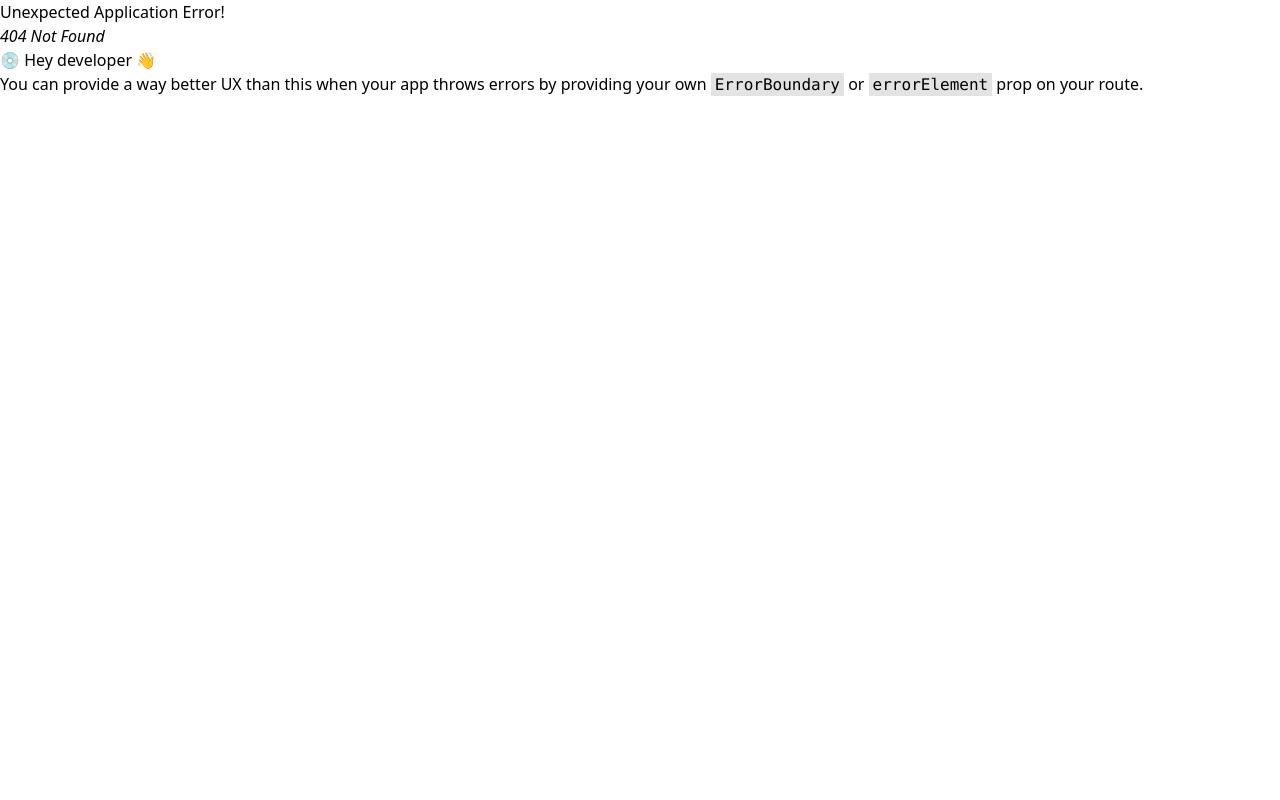
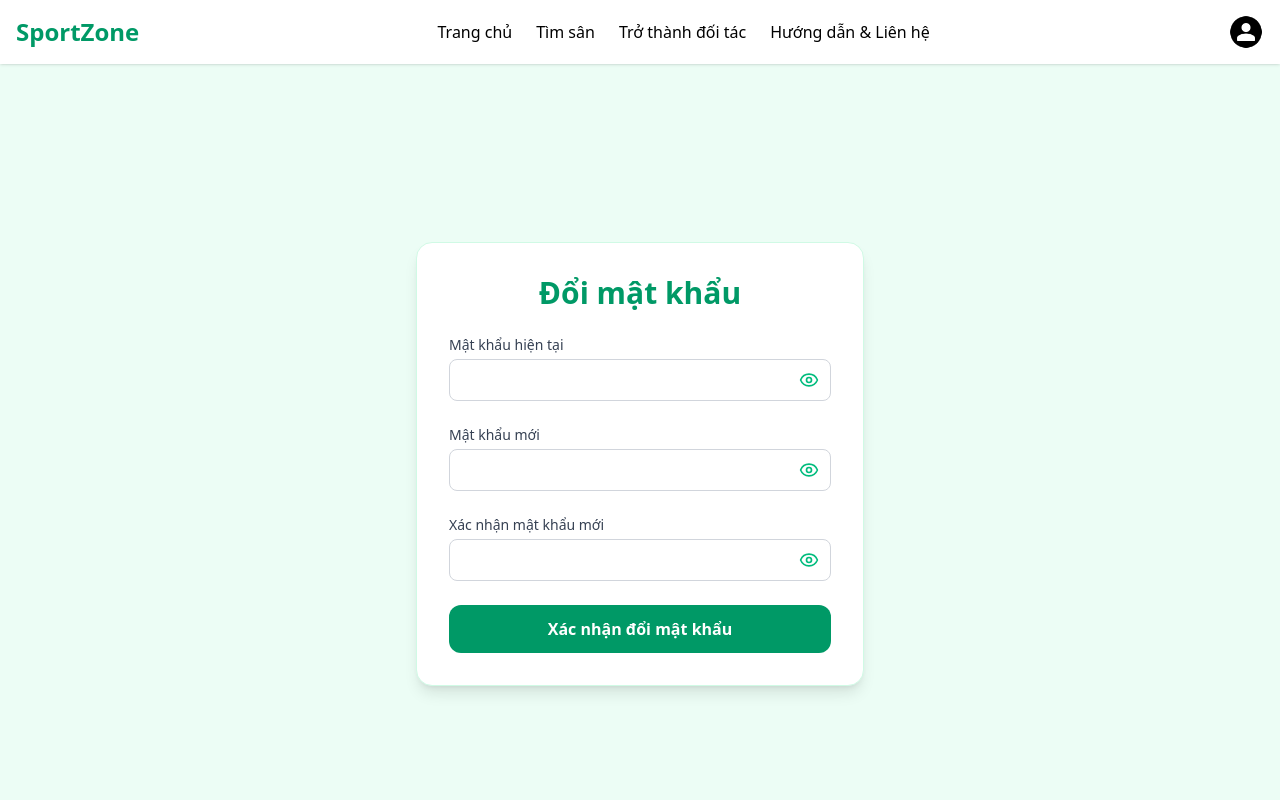
Before and after one commit to levanchuong19/FE_Sport_Court_Booking, a React (Vite) app: page /change-password in a window 1280 px wide. Before the commit this address had no page. Shown: the top 800 px of the page. Built offline with nearby package versions, Linux system fonts and the light colour scheme; sample sign-in values are in the browser's storage.

Commit message:
Change Password Page

```diff
--- a/package.json
+++ b/package.json
@@ -31,6 +31,7 @@
     "@radix-ui/react-toggle-group": "^1.1.9",
     "@radix-ui/react-tooltip": "^1.2.6",
     "@react-google-maps/api": "^2.20.7",
+    "@react-oauth/google": "^0.7.0",
     "@reduxjs/toolkit": "^2.8.2",
     "@tailwindcss/vite": "^4.1.7",
     "@tanstack/react-table": "^8.21.3",
@@ -51,12 +52,12 @@
     "react-icons": "^5.5.0",
     "react-redux": "^9.2.0",
     "react-router-dom": "^7.6.0",
+    "react-toastify": "^11.0.5",
     "recharts": "^2.15.3",
     "swiper": "^11.2.8",
     "tailwind-merge": "^3.3.0",
     "tailwindcss-animate": "^1.0.7",
-    "vaul": "^1.1.2",
-    "@react-oauth/google": "^0.7.0"
+    "vaul": "^1.1.2"
   },
   "devDependencies": {
     "@eslint/js": "^9.25.0",
--- a/src/App.tsx
+++ b/src/App.tsx
@@ -20,6 +20,7 @@ import SearchPage from "./Pages/search";
 import DashboardGuard from "./Components/dashboardRouter";
 import Profile from "./Pages/profile";
 import ForgotPassword from "./Pages/forgotPassword";
+import ChangePassword from "./Pages/changePassword";
 
 function App() {
   const router = createBrowserRouter([
@@ -43,6 +44,7 @@ function App() {
         { path: "detail-court/:id", element: <DetailCourt /> },
         { path: "registerPartner", element: <RegisterPartner /> },
         { path: "profile", element: <Profile /> },
+        { path: "change-password", element: <ChangePassword /> },
         { path: "businessLocation", element: <BusinessLocationPage /> },
         { path: "businessLocation/:id", element: <BusinessLocationDetail /> },
         { path: "search", element: <SearchPage /> },
--- a/src/Components/courtCard.tsx
+++ b/src/Components/courtCard.tsx
@@ -1,4 +1,3 @@
-import { Button } from "antd";
 import {
   Calendar,
   Car,
@@ -31,7 +30,6 @@ function CourtCard({ court }: { court: Court }) {
 
   const rating = court.businessLocation?.rating || 4.8;
   const reviews = court.businessLocation?.reviews || 124;
-  const distance = "1.5 km";
   const price = court.prices?.find((p) => p.priceType === "HOURLY")?.price;
 
   const handleBooking = () => {
@@ -53,12 +51,12 @@ function CourtCard({ court }: { court: Court }) {
   };
 
   return (
-    <div className="rounded-2xl bg-green-50 border border-green-100 shadow-sm p-4 max-w-xs w-full mx-auto flex flex-col justify-between min-h-[440px]">
+    <div className="h-full flex flex-col justify-between rounded-2xl bg-emerald-50 border border-gray-200 shadow hover:shadow-lg transition p-4">
       {/* Image Slider */}
-      <div className="relative rounded-xl overflow-hidden h-40 bg-gray-100 flex items-center justify-center mb-3">
+      <div className="relative h-40 rounded-xl overflow-hidden mb-3 bg-gray-100">
         <Swiper
           spaceBetween={30}
-          centeredSlides={true}
+          centeredSlides
           modules={[Autoplay, Pagination, Navigation]}
           autoplay={{ delay: 2500, disableOnInteraction: false }}
           pagination={{ clickable: true }}
@@ -68,7 +66,7 @@ function CourtCard({ court }: { court: Court }) {
               <img
                 src={image.imageUrl}
                 alt={court.courtName || "placeholder"}
-                className="w-full h-full object-cover"
+                className="w-full h-40 object-cover"
               />
             </SwiperSlide>
           ))}
@@ -90,11 +88,11 @@ function CourtCard({ court }: { court: Court }) {
 
       {/* Info */}
       <div className="flex-1 flex flex-col gap-2">
-        <div className="font-semibold text-base text-gray-900 leading-tight line-clamp-2">
+        <h3 className="text-base font-semibold text-gray-900 leading-tight line-clamp-2">
           {court.courtName || "Tên sân"}
-        </div>
-        <div className="flex items-center text-gray-500 text-sm gap-1 truncate">
-          <MapPin className="w-4 h-4 mr-1" />
+        </h3>
+        <div className="flex items-center text-gray-500 text-sm truncate">
+          <MapPin className="w-4 h-4 mr-1 shrink-0" />
           <span className="truncate">
             {court.businessLocation?.address || court.address}
           </span>
@@ -105,11 +103,13 @@ function CourtCard({ court }: { court: Court }) {
             <span>{rating}</span>
             <span className="text-gray-400 text-xs">({reviews})</span>
           </div>
-          <span className="text-gray-400 text-xs">{distance}</span>
+          <div className="text-emerald-600 font-bold text-lg">
+            {formatVND(price || 0)}/giờ
+          </div>
         </div>
 
         {/* Amenities */}
-        <div className="flex flex-wrap gap-2 my-1">
+        <div className="flex flex-wrap gap-2 mt-2">
           {amenities.map((item, idx) => (
             <div
               key={idx}
@@ -122,29 +122,24 @@ function CourtCard({ court }: { court: Court }) {
         </div>
       </div>
 
-      {/* Price + Actions */}
-      <div className="mt-4 pt-2 border-t border-gray-200">
-        <div className="text-green-600 font-bold text-lg mb-3 text-center">
-          {formatVND(price || 0)}/giờ
-        </div>
-        <div className="flex gap-2 justify-center">
+      {/* Actions */}
+      <div className="mt-4 pt-3 border-t border-gray-200 flex gap-2 justify-center">
         <button
-            className="bg-green-600 hover:bg-green-700 text-white font-semibold rounded-lg px-4 py-1.5 flex items-center gap-2 border-none shadow-none"
           onClick={handleBooking}
+          className="bg-emerald-600 hover:bg-emerald-700 text-white font-semibold rounded-lg px-4 py-1.5 flex items-center gap-2"
         >
           <Calendar className="w-4 h-4" />
           Đặt ngay
         </button>
         <button
-            className="border border-blue-400 text-blue-500 font-semibold rounded-lg px-4 py-1.5 flex items-center gap-2 bg-white hover:bg-blue-50"
           onClick={handleDetail}
+          className="border border-gray-300 text-gray-700 font-medium rounded-lg px-4 py-1.5 flex items-center gap-2 bg-white hover:bg-gray-50"
         >
           <Calendar className="w-4 h-4" />
           Chi tiết
         </button>
       </div>
     </div>
-    </div>
   );
 }
 
--- /dev/null
+++ b/src/Model/changePassword.ts
@@ -0,0 +1,5 @@
+export interface ChangePassword {
+  password: string;
+  newPassword: string;
+  confirmNewPassword: string;
+}
--- /dev/null
+++ b/src/Pages/changePassword.tsx
@@ -0,0 +1,156 @@
+import React, { useEffect, useState } from "react";
+import { useNavigate } from "react-router-dom";
+import { jwtDecode } from "jwt-decode";
+import api from "../Config/api";
+import type { JwtPayload } from "../Model/user";
+import type { ChangePassword } from "../Model/changePassword";
+import { Eye, EyeOff } from "lucide-react";
+import { toast } from "react-toastify";
+import "react-toastify/dist/ReactToastify.css";
+
+export default function ChangePasswordPage() {
+  const navigate = useNavigate();
+
+  const [accountId, setAccountId] = useState<string>("");
+  const [form, setForm] = useState<ChangePassword>({
+    password: "",
+    newPassword: "",
+    confirmNewPassword: "",
+  });
+  const [loading, setLoading] = useState(false);
+  const [showPassword, setShowPassword] = useState({
+    current: false,
+    new: false,
+    confirm: false,
+  });
+
+  useEffect(() => {
+    const token = localStorage.getItem("token");
+    if (!token) {
+      navigate("/login");
+      return;
+    }
+
+    try {
+      const decoded: JwtPayload = jwtDecode(token);
+      setAccountId(decoded.sub);
+    } catch (error) {
+      console.error("Token decode failed", error);
+      navigate("/login");
+    }
+  }, [navigate]);
+
+  const handleChange = (e: React.ChangeEvent<HTMLInputElement>) => {
+    setForm({ ...form, [e.target.name]: e.target.value });
+  };
+
+  const handleSubmit = async (e: React.FormEvent) => {
+    e.preventDefault();
+
+    if (form.newPassword !== form.confirmNewPassword) {
+      toast.error("Mật khẩu xác nhận không khớp.");
+      return;
+    }
+
+    if (form.newPassword.length < 6) {
+      toast.error("Mật khẩu mới phải có ít nhất 6 ký tự.");
+      return;
+    }
+
+    try {
+      setLoading(true);
+      await api.post("/auth/change-password", form, {
+        headers: {
+          accountId: accountId,
+        },
+      });
+      toast.success("Đổi mật khẩu thành công!");
+      localStorage.removeItem("token");
+      setTimeout(() => {
+        navigate("/login");
+      }, 1500);
+    } catch (error: any) {
+      const errMsg = error?.response?.data?.message || "Lỗi không xác định.";
+      toast.error(`❌ ${errMsg}`);
+    } finally {
+      setLoading(false);
+    }
+  };
+
+  const togglePassword = (field: "current" | "new" | "confirm") => {
+    setShowPassword((prev) => ({ ...prev, [field]: !prev[field] }));
+  };
+
+  const renderPasswordInput = (
+    name: keyof ChangePassword,
+    label: string,
+    show: boolean,
+    onToggle: () => void,
+    value: string
+  ) => (
+    <div className="space-y-1">
+      <label className="block text-sm font-medium text-gray-700">{label}</label>
+      <div className="relative">
+        <input
+          type={show ? "text" : "password"}
+          name={name}
+          value={value}
+          onChange={handleChange}
+          className="w-full px-4 py-2 border border-gray-300 rounded-lg pr-10 focus:outline-none focus:ring-2 focus:ring-emerald-400"
+          required
+        />
+        <button
+          type="button"
+          className="absolute right-3 top-1/2 -translate-y-1/2 text-emerald-500 hover:text-emerald-700"
+          onClick={onToggle}
+        >
+          {show ? <EyeOff className="w-5 h-5" /> : <Eye className="w-5 h-5" />}
+        </button>
+      </div>
+    </div>
+  );
+
+  return (
+    <div className="min-h-screen flex items-center justify-center bg-emerald-50 px-4">
+      <div className="w-full max-w-md bg-white border border-emerald-100 rounded-2xl shadow-lg p-8">
+        <h1 className="text-3xl font-bold text-center text-emerald-600 mb-6">
+          Đổi mật khẩu
+        </h1>
+        <form onSubmit={handleSubmit} className="space-y-6">
+          {renderPasswordInput(
+            "password",
+            "Mật khẩu hiện tại",
+            showPassword.current,
+            () => togglePassword("current"),
+            form.password
+          )}
+          {renderPasswordInput(
+            "newPassword",
+            "Mật khẩu mới",
+            showPassword.new,
+            () => togglePassword("new"),
+            form.newPassword
+          )}
+          {renderPasswordInput(
+            "confirmNewPassword",
+            "Xác nhận mật khẩu mới",
+            showPassword.confirm,
+            () => togglePassword("confirm"),
+            form.confirmNewPassword
+          )}
+          <button
+            type="submit"
+            disabled={loading}
+            className={`w-full py-3 rounded-xl text-white font-semibold transition-colors ${
+              loading
+                ? "bg-emerald-300 cursor-not-allowed"
+                : "bg-emerald-600 hover:bg-emerald-700"
+            }`}
+          >
+            {loading ? "Đang xử lý..." : "Xác nhận đổi mật khẩu"}
+          </button>
+        </form>
+      </div>
+    </div>
+  );
+}
--- a/src/Pages/courtBooking.tsx
+++ b/src/Pages/courtBooking.tsx
@@ -1,8 +1,8 @@
 import { useEffect, useState } from "react";
-import { Button, Card, Row, Col, Typography, Empty, Input, Select } from "antd";
+import { Button, Card, Row, Col, Typography, Empty, Select } from "antd";
 import type { Court } from "../Model/court";
 import api from "../Config/api";
-import { MapPin, Search, Filter, ListFilter } from "lucide-react";
+import { Filter, ListFilter } from "lucide-react";
 import CourtCard from "../Components/courtCard";
 
 const { Title } = Typography;
--- a/src/main.tsx
+++ b/src/main.tsx
@@ -1,14 +1,16 @@
-import React from 'react'
-import { createRoot } from 'react-dom/client'
-import App from './App.tsx'
-import { Provider } from 'react-redux'
-import { store } from './redux/store.ts'
-import './global.css'
+import React from "react";
+import { createRoot } from "react-dom/client";
+import App from "./App.tsx";
+import { Provider } from "react-redux";
+import { store } from "./redux/store.ts";
+import "./global.css";
+import { ToastContainer } from "react-toastify";
 
-createRoot(document.getElementById('root')!).render(
+createRoot(document.getElementById("root")!).render(
   <React.StrictMode>
     <Provider store={store}>
-    <App />
+      <App />
     </Provider>
-  </React.StrictMode>,
-)
+    <ToastContainer />
+  </React.StrictMode>
+);
```
Also changed, not shown: src/Pages/profile.tsx (+188 -53 lines), 1 other file (tests, documents, lock files or other folders). Lines whose indentation alone changed are shown as unchanged.
